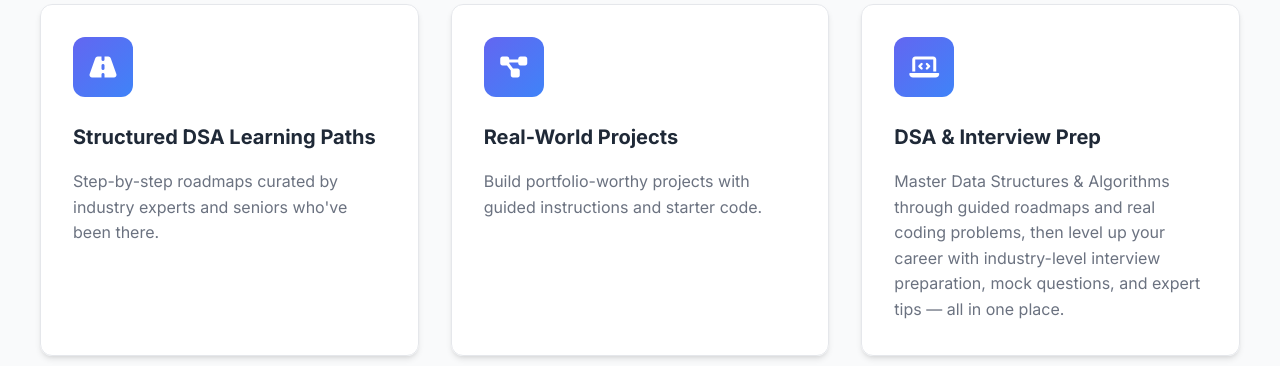
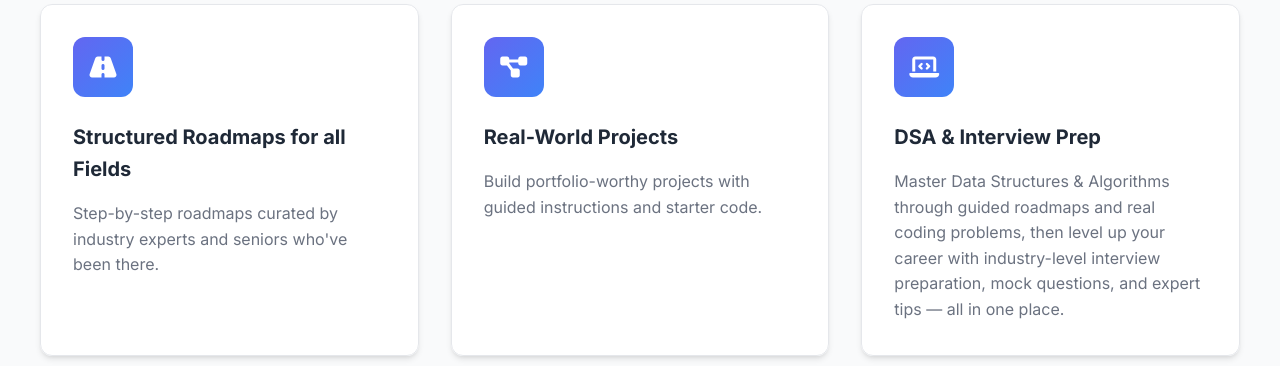
Before and after one commit to adityadahiya12/Studyvibes, a plain HTML site: page index.html in a window 1280 px wide. Shown: the part 1300-1666 px from the top of the page. Drawn offline with Linux system fonts and the light colour scheme.

Commit message:
index.html

```diff
--- a/index.html
+++ b/index.html
@@ -1065,7 +1065,7 @@
           <div class="feature-icon">
             <i class="fas fa-road"></i>
           </div>
-          <h3 class="feature-title">Structured DSA Learning Paths</h3>
+          <h3 class="feature-title">Structured Roadmaps for all Fields</h3>
           <p class="feature-description">Step-by-step roadmaps curated by industry experts and seniors who've been there.</p>
         </div>
       </a>
```
